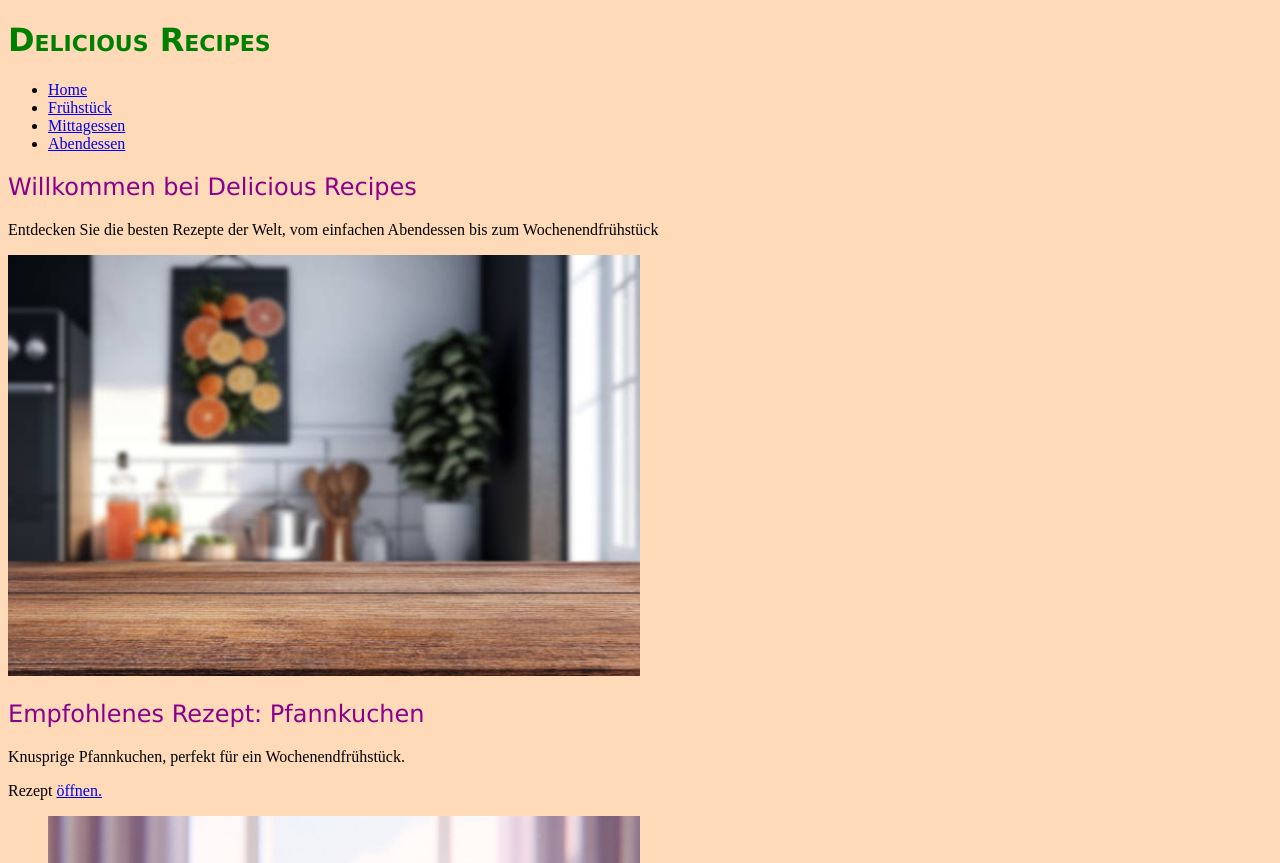
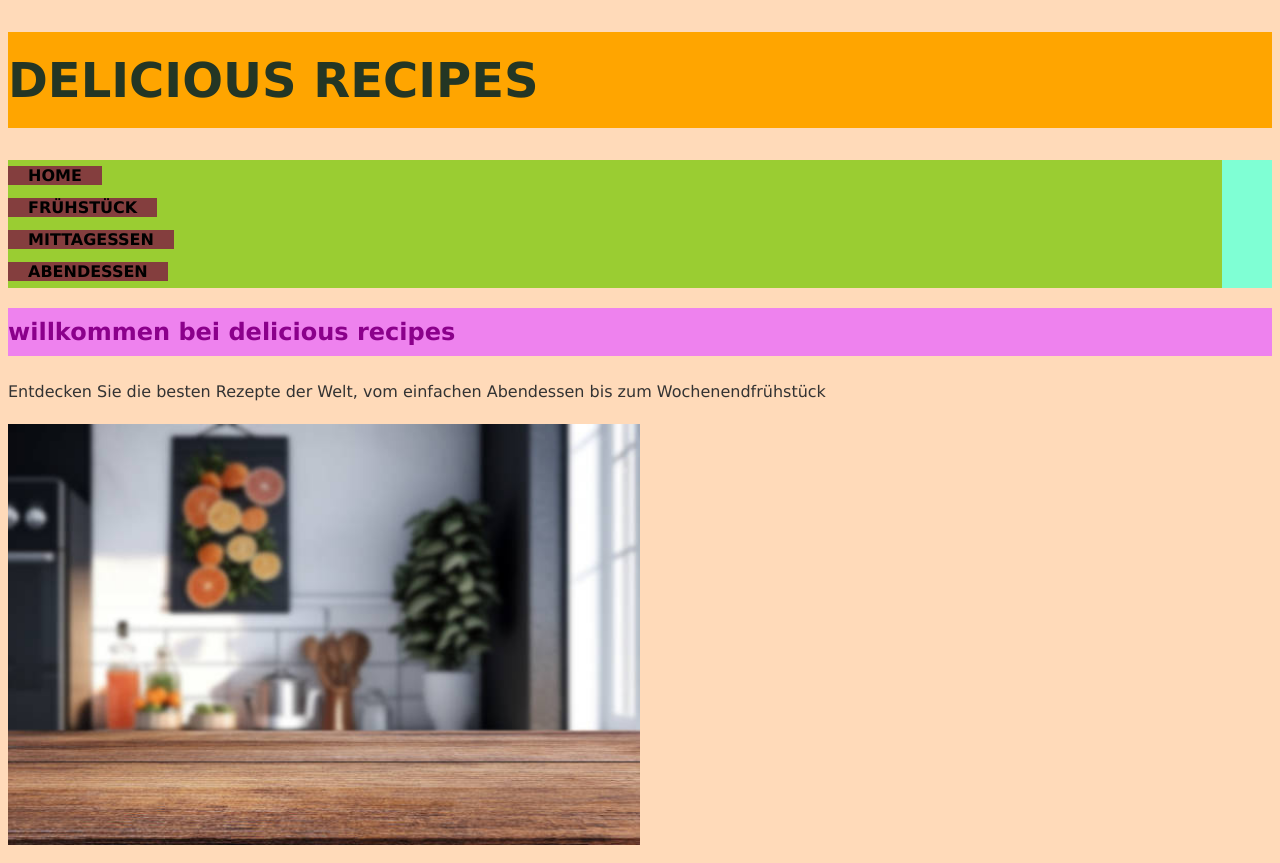
Before and after one commit to Gulcan82/recipe_book, a plain HTML site: page index.html in a window 1280 px wide. Shown: the top 863 px of the page. Drawn offline with Linux system fonts and the light colour scheme.

Commit message:
Modifying the index page style.

```diff
--- a/styles.css
+++ b/styles.css
@@ -1,15 +1,51 @@
 h1 {
-    color: green;
+    color: #243624;
     font-family: 'Lucida Sans', 'Lucida Sans Regular', 'Lucida Grande', 'Lucida Sans Unicode', Geneva, Verdana, sans-serif;
     font-variant: small-caps;
+    text-transform: uppercase;
+    font-size: 300%;
+    background-color: orange;
 }
 
 * {
-    background-color: peachpuff;
+    background-color: #ffdab9;
+    font-family: 'Lucida Sans', sans-serif;
+    color: #333;
+    line-height: 2;
 }
 
 h2 {
     color: darkmagenta;
-    font-family: 'Lucida Sans', 'Lucida Sans Regular', 'Lucida Grande', 'Lucida Sans Unicode', Geneva, Verdana, sans-serif;
     font-weight: lighter;
+    font-weight: lighter;
+    text-transform: lowercase;
+    font-weight: bold;
+    background-color: violet;
 }
+
+nav ul li {
+    background-color: yellowgreen ;
+    margin-right: 50px;
+    margin-left: 0cqh;
+
+
+}
+
+nav ul {
+    background-color: aquamarine;
+    padding-left: 0px;
+    list-style: none;
+}
+
+nav ul li a{
+    color: black;
+    text-transform: uppercase;
+    text-decoration: none;
+    font-weight: bold;
+    background-color: rgb(132, 62, 62);
+    padding-right: 20px;
+    padding-left: 20px;
+
+
+
+}
```
